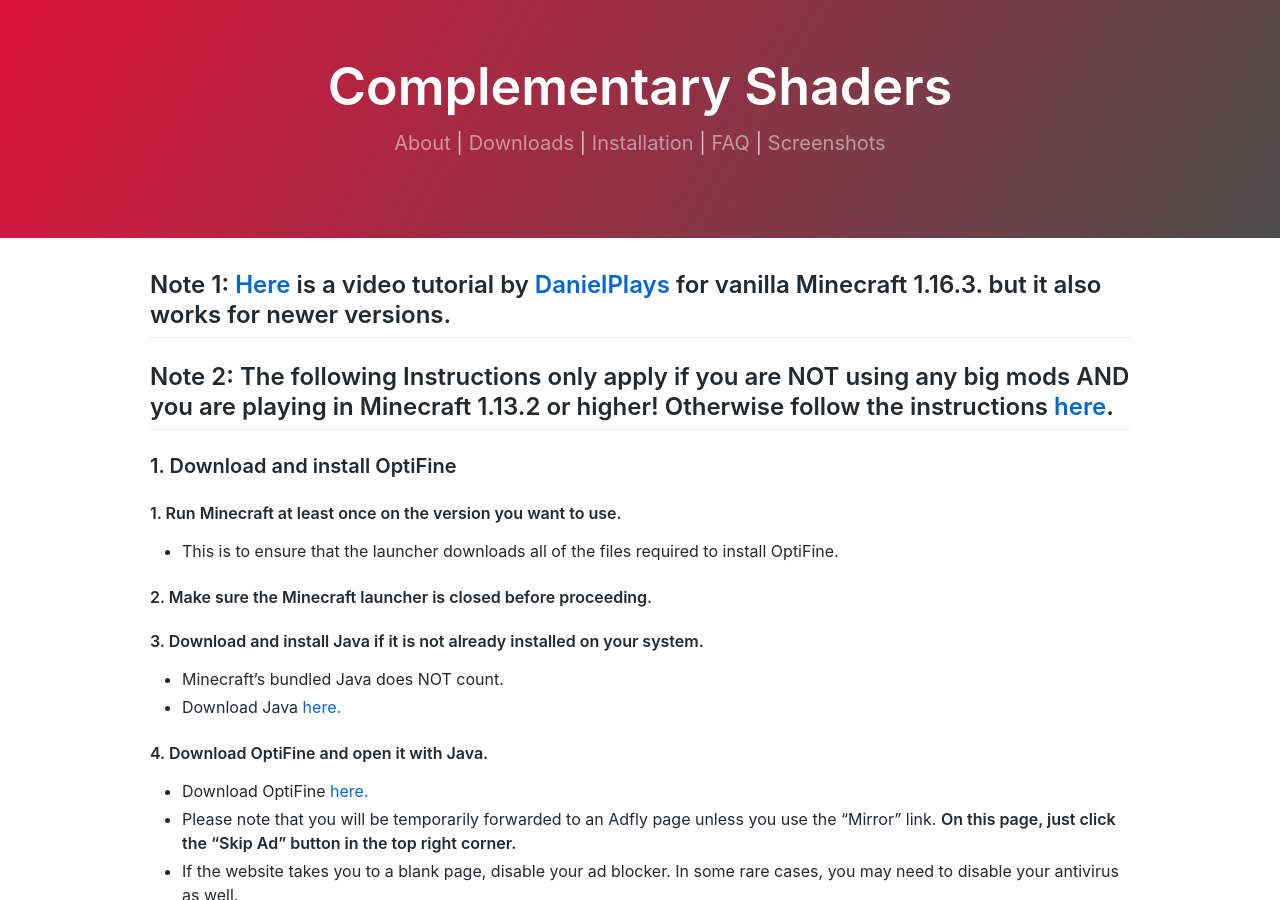
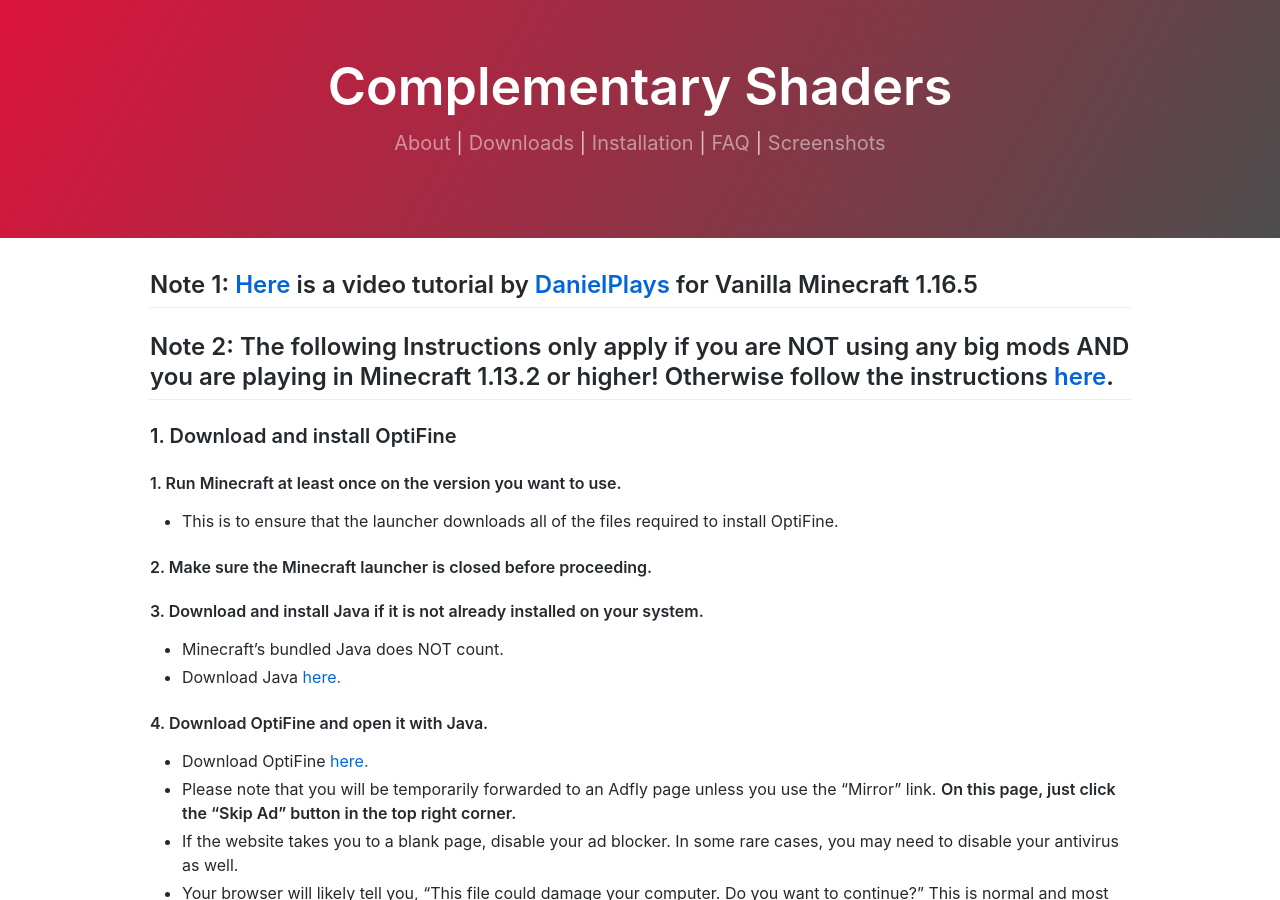
Before and after one commit to Levelowel/levelowel.github.io, a Jekyll site: the page built from installation.md, in a window 1280 px wide and 900 px high. Built offline with Jekyll 4.4.1, drawn with Linux system fonts in a browser that asks for light colours; our own code applies the rules of GitHub Pages for plain Markdown files; comment, search, counter and statistics services are not loaded.

Commit message:
Update installation.md

```diff
--- a/installation.md
+++ b/installation.md
@@ -1,4 +1,4 @@
-## Note 1: [Here](https://www.youtube.com/watch?v=UQs6wO9nXkw) is a video tutorial by [DanielPlays](https://www.youtube.com/channel/UChmkRFkzzzrmN4nAq6_7WeQ) for vanilla Minecraft 1.16.3. but it also works for newer versions.
+## Note 1: [Here](https://youtu.be/LIjLOtsZbDI) is a video tutorial by [DanielPlays](https://www.youtube.com/channel/UChmkRFkzzzrmN4nAq6_7WeQ) for Vanilla Minecraft 1.16.5
 ## Note 2: The following Instructions only apply if you are NOT using any big mods AND you are playing in Minecraft 1.13.2 or higher! Otherwise follow the instructions [here](https://www.curseforge.com/minecraft/customization/complementary-shaders).
 
 ### 1. Download and install OptiFine
```
